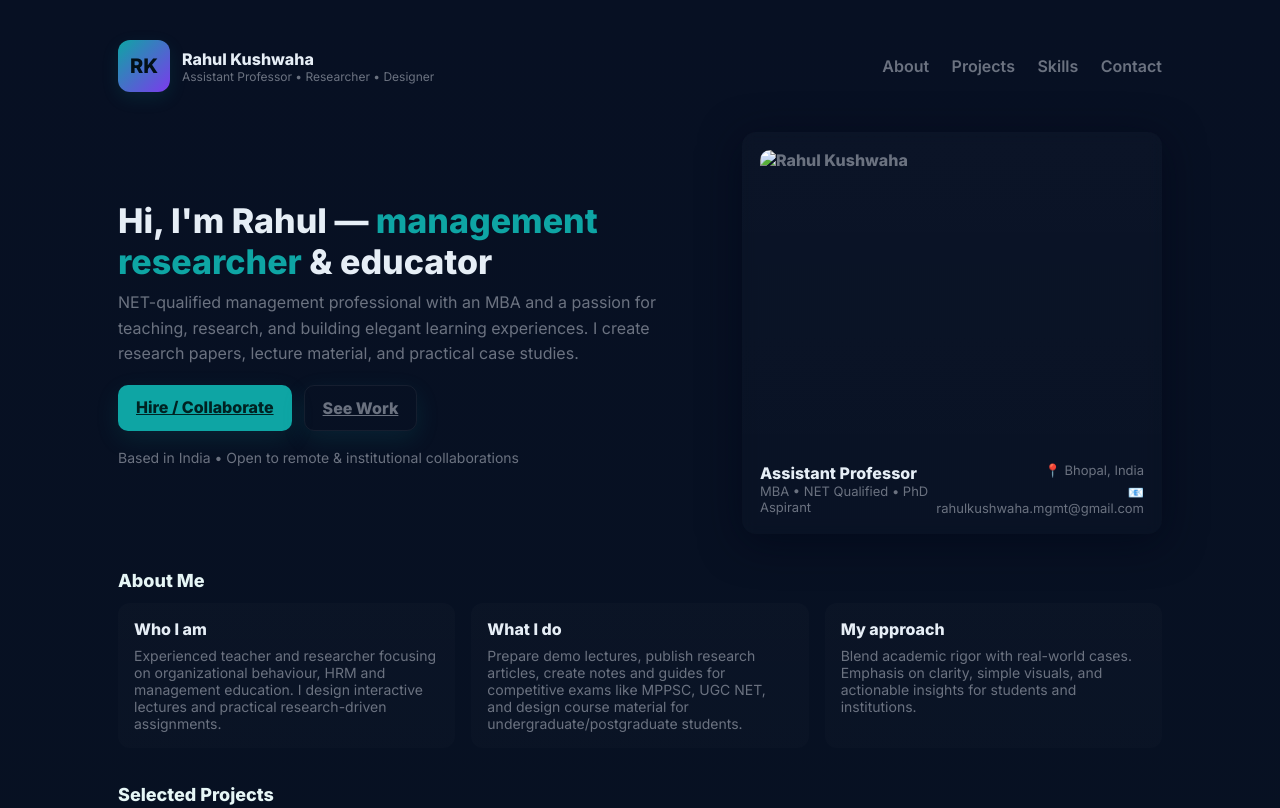
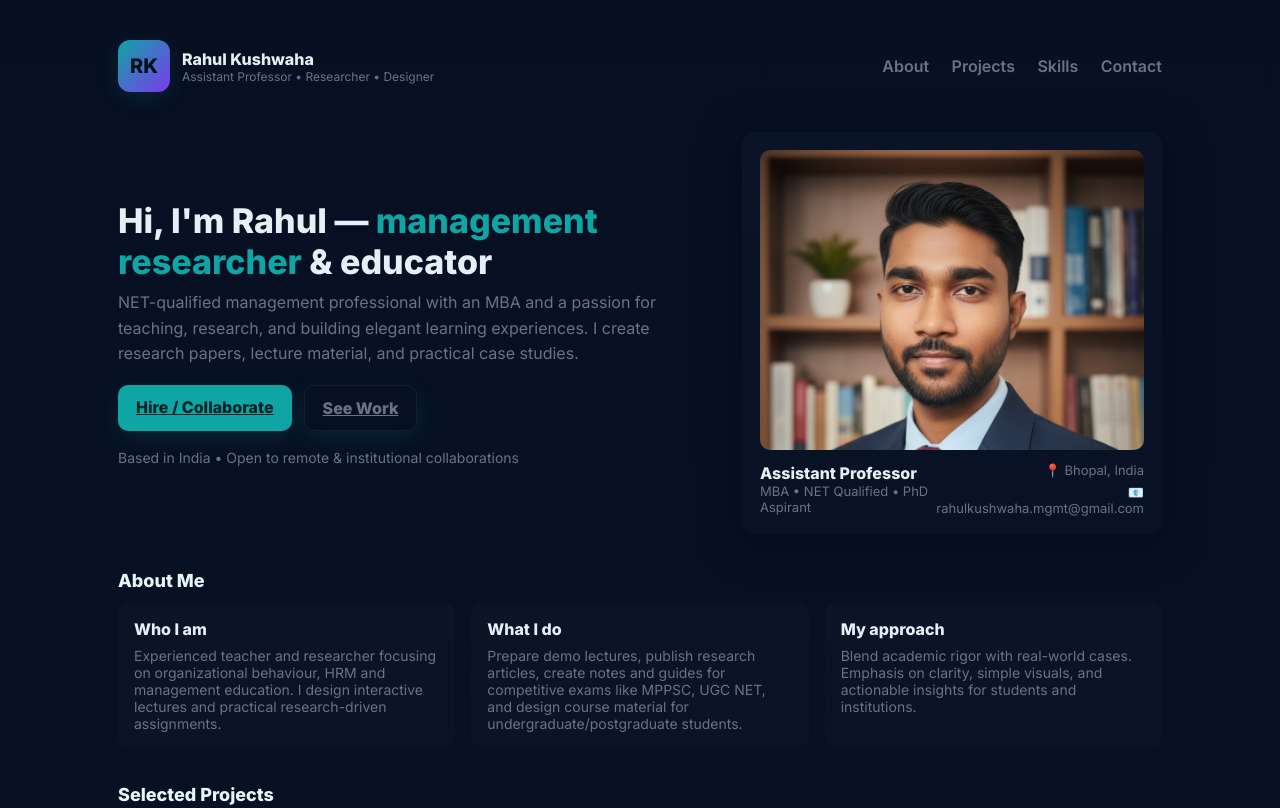
Before and after one commit to rahulkushwaha3779-ops/portfolio-rahul, a plain HTML site: page index.html in a window 1280 px wide. Shown: the top 808 px of the page. Drawn offline with Linux system fonts and the light colour scheme.

Commit message:
Update index.html

```diff
--- a/index.html
+++ b/index.html
@@ -111,7 +111,7 @@
         </div>
 
         <aside class="profile-card">
-          <img src="Pictures/myphoto.jpg" alt="Rahul Kushwaha" class="avatar" />
+          <img src="myphoto.jpg" alt="Rahul Kushwaha" class="avatar" />
           <div class="profile-meta">
             <div>
               <div style="font-weight:700">Assistant Professor</div>
```
